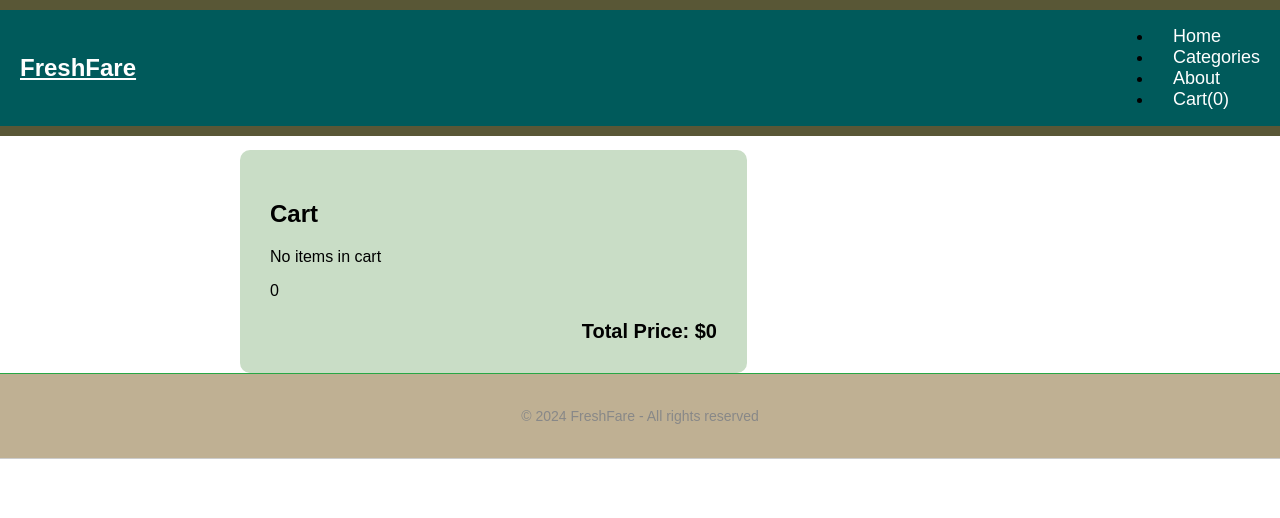
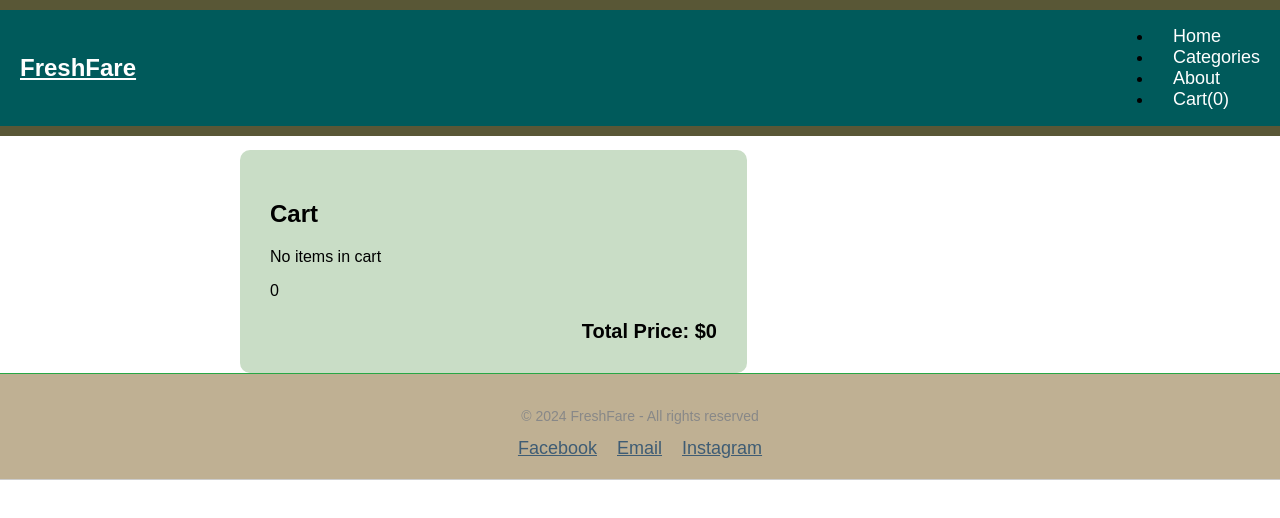
Before and after one commit to Irfan470/FreshFare, a Next.js app: page /cart in a window 1280 px wide. Shown: the top 518 px of the page. Built offline with nearby package versions, Linux system fonts and the light colour scheme.

Commit message:
Update Footer.js

```diff
--- a/components/Footer.js
+++ b/components/Footer.js
@@ -27,38 +27,29 @@ const SocialMediaContainer = styled.div`
 `;
 
 const SocialMediaLink = styled.a`
-  margin: 0 10px;
-  color: #333;
+   margin: 0 10px;
+  color: #3e5c74;
+  font-size: 18px;
+  transition: 0.3s;
+
 `;
 
-const FacebookLogo = styled.img`
-  width: 20px;
-  height: 20px;
-`;
 
-const EmailLogo = styled.img`
-  width: 20px;
-  height: 20px;
-`;
 
-const InstagramLogo = styled.img`
-  width: 20px;
-  height: 20px;
-`;
 
 const Footer = () => {
   return (
-    <FooterContainer>
+  <FooterContainer>
       <FooterText>&copy; 2024 FreshFare - All rights reserved</FooterText>
       <SocialMediaContainer>
         <SocialMediaLink href="https://www.facebook.com">
-
+         Facebook
         </SocialMediaLink>
-        <SocialMediaLink href="mailto:example@example.com">
-
+        <SocialMediaLink href="mailto:amonium7@gmail.com">
+         Email
         </SocialMediaLink>
         <SocialMediaLink href="https://www.instagram.com">
-
+         Instagram
         </SocialMediaLink>
       </SocialMediaContainer>
     </FooterContainer>
```
